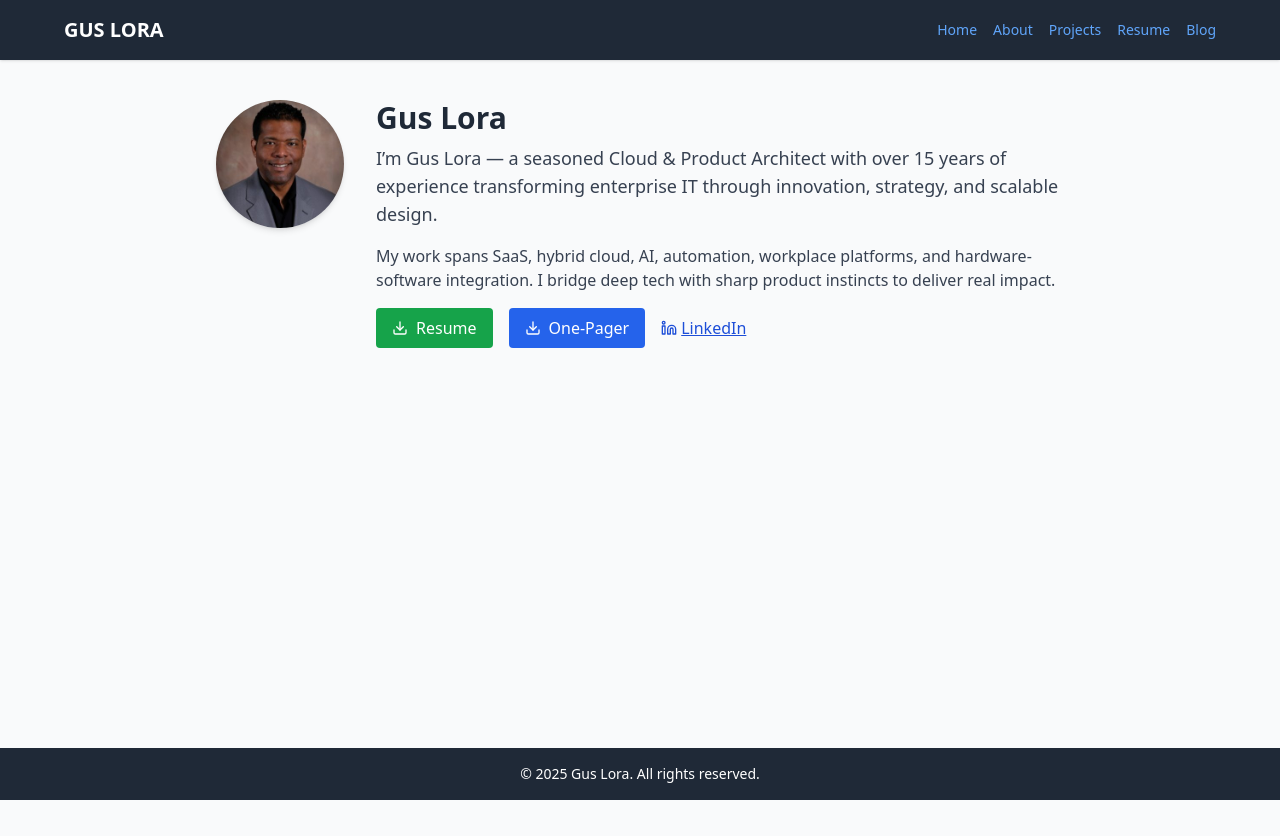
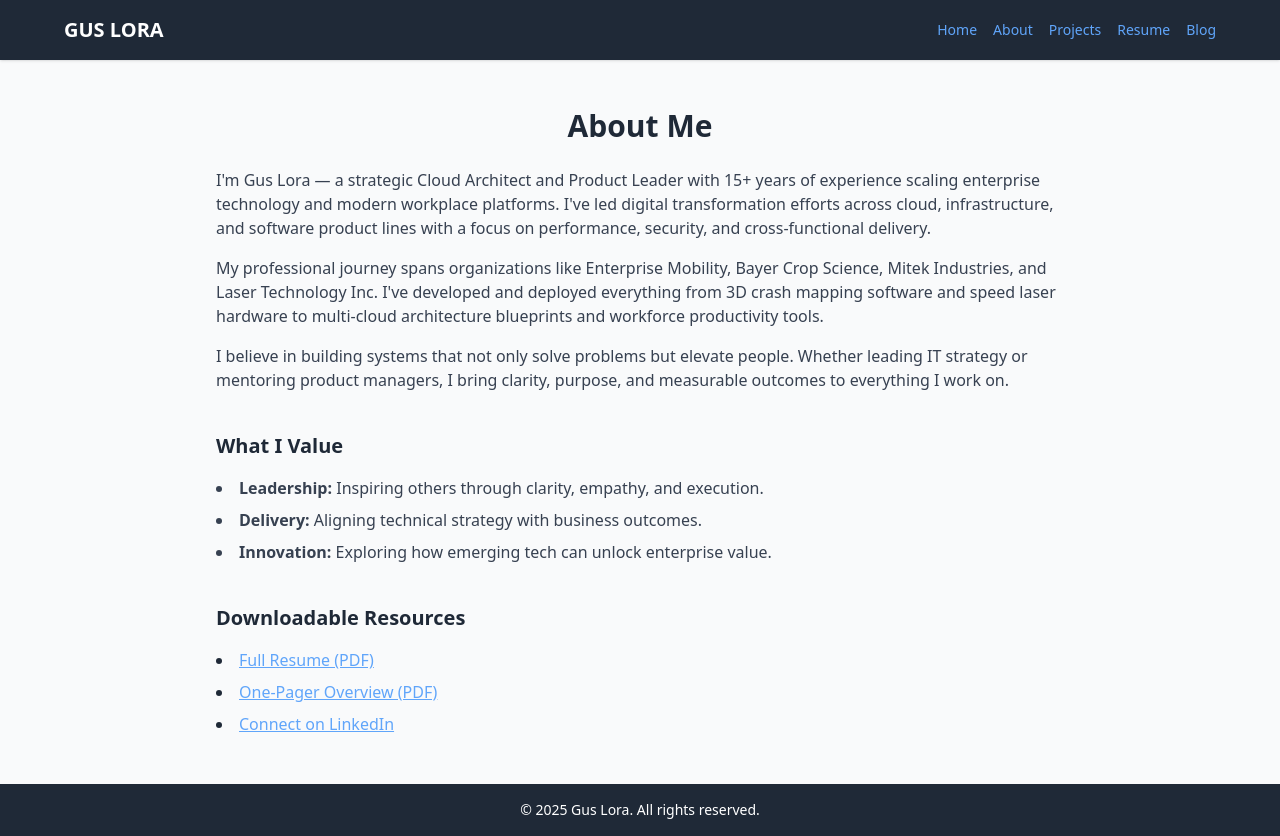
Before and after one commit to guslora/portfolio, a React (Vite) app: page /about in a window 1280 px wide. Before the commit the page ends 800 px from the top, so only its background shows below. Built offline with nearby package versions, Linux system fonts and the light colour scheme.

Commit message:
Add files via upload

```diff
--- a/src/pages/About.jsx
+++ b/src/pages/About.jsx
@@ -1,35 +1,38 @@
 import React from "react";
-import { Download, Linkedin } from "lucide-react";
 
 export default function About() {
   return (
-    <main className="max-w-4xl mx-auto px-6 py-10 text-gray-800">
-      <section className="flex flex-col md:flex-row gap-8 items-start">
-        <img
-          src="/profile.jpg"
-          alt="Gus Lora"
-          className="w-32 h-32 rounded-full object-cover shadow-md"
-        />
-        <div>
-          <h1 className="text-3xl font-bold mb-2">Gus Lora</h1>
-          <p className="text-gray-700 text-lg mb-4">
-            I’m Gus Lora — a seasoned Cloud & Product Architect with over 15 years of experience transforming enterprise IT through innovation, strategy, and scalable design.
-          </p>
-          <p className="text-gray-700 mb-2">
-            My work spans SaaS, hybrid cloud, AI, automation, workplace platforms, and hardware-software integration. I bridge deep tech with sharp product instincts to deliver real impact.
-          </p>
-          <div className="flex gap-4 mt-4">
-            <a href="/resume.pdf" className="bg-green-600 text-white px-4 py-2 rounded flex items-center gap-2" download>
-              <Download size={16} /> Resume
-            </a>
-            <a href="/onepager.pdf" className="bg-blue-600 text-white px-4 py-2 rounded flex items-center gap-2" download>
-              <Download size={16} /> One-Pager
-            </a>
-            <a href="https://linkedin.com/in/guslora" target="_blank" rel="noreferrer" className="text-blue-700 underline flex items-center gap-1">
-              <Linkedin size={16} /> LinkedIn
-            </a>
-          </div>
-        </div>
+    <main className="max-w-4xl mx-auto px-6 py-12 text-brand-blue">
+      <h1 className="text-3xl font-bold mb-6 text-center">About Me</h1>
+
+      <section className="mb-10">
+        <p className="text-gray-700 mb-4">
+          I'm Gus Lora — a strategic Cloud Architect and Product Leader with 15+ years of experience scaling enterprise technology and modern workplace platforms. I've led digital transformation efforts across cloud, infrastructure, and software product lines with a focus on performance, security, and cross-functional delivery.
+        </p>
+        <p className="text-gray-700 mb-4">
+          My professional journey spans organizations like Enterprise Mobility, Bayer Crop Science, Mitek Industries, and Laser Technology Inc. I've developed and deployed everything from 3D crash mapping software and speed laser hardware to multi-cloud architecture blueprints and workforce productivity tools.
+        </p>
+        <p className="text-gray-700">
+          I believe in building systems that not only solve problems but elevate people. Whether leading IT strategy or mentoring product managers, I bring clarity, purpose, and measurable outcomes to everything I work on.
+        </p>
+      </section>
+
+      <section className="mb-10">
+        <h2 className="text-xl font-semibold mb-4">What I Value</h2>
+        <ul className="list-disc list-inside text-gray-700 space-y-2">
+          <li><strong>Leadership:</strong> Inspiring others through clarity, empathy, and execution.</li>
+          <li><strong>Delivery:</strong> Aligning technical strategy with business outcomes.</li>
+          <li><strong>Innovation:</strong> Exploring how emerging tech can unlock enterprise value.</li>
+        </ul>
+      </section>
+
+      <section>
+        <h2 className="text-xl font-semibold mb-4">Downloadable Resources</h2>
+        <ul className="list-disc list-inside text-brand-blue space-y-2">
+          <li><a href="/resume.pdf" className="underline" download>Full Resume (PDF)</a></li>
+          <li><a href="/onepager.pdf" className="underline" download>One-Pager Overview (PDF)</a></li>
+          <li><a href="https://www.linkedin.com/in/guslora" className="underline" target="_blank" rel="noreferrer">Connect on LinkedIn</a></li>
+        </ul>
       </section>
     </main>
   );
```
Also changed, not shown: 2 other files (tests, documents, lock files or other folders).
